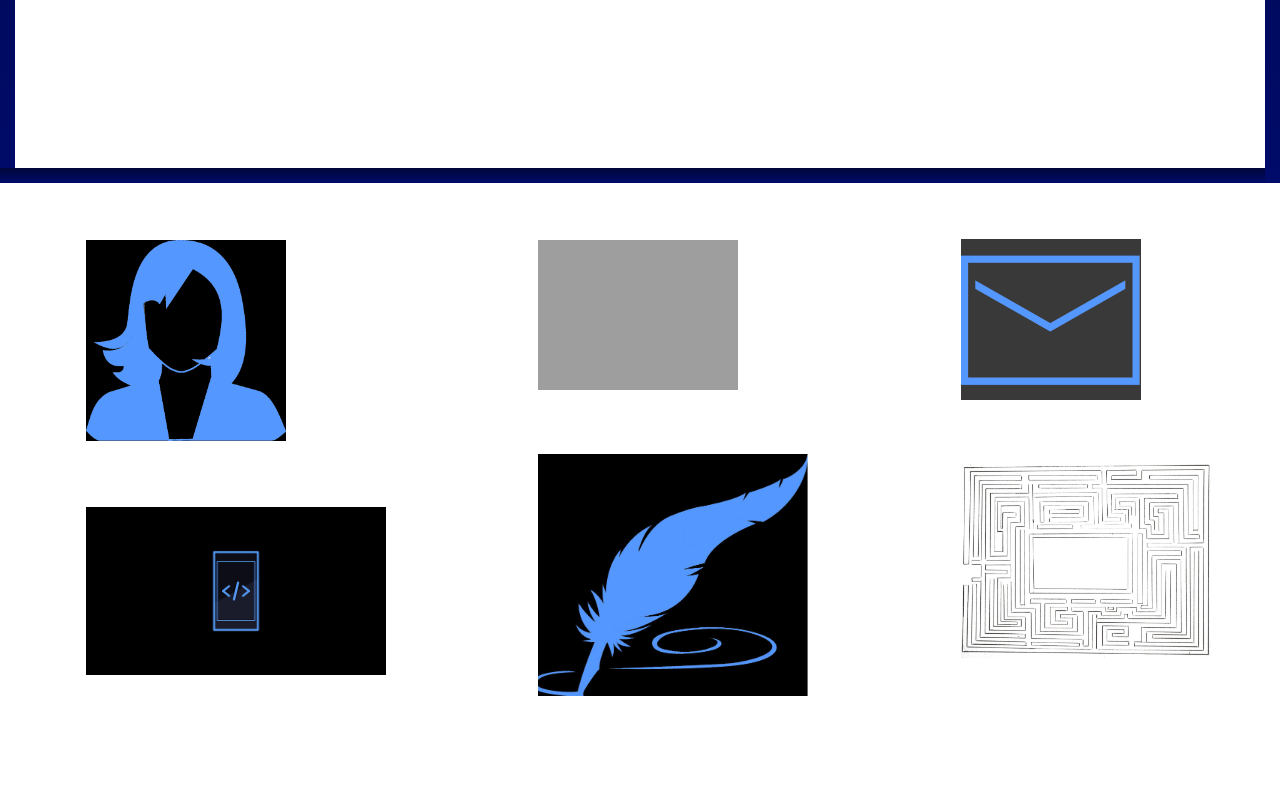
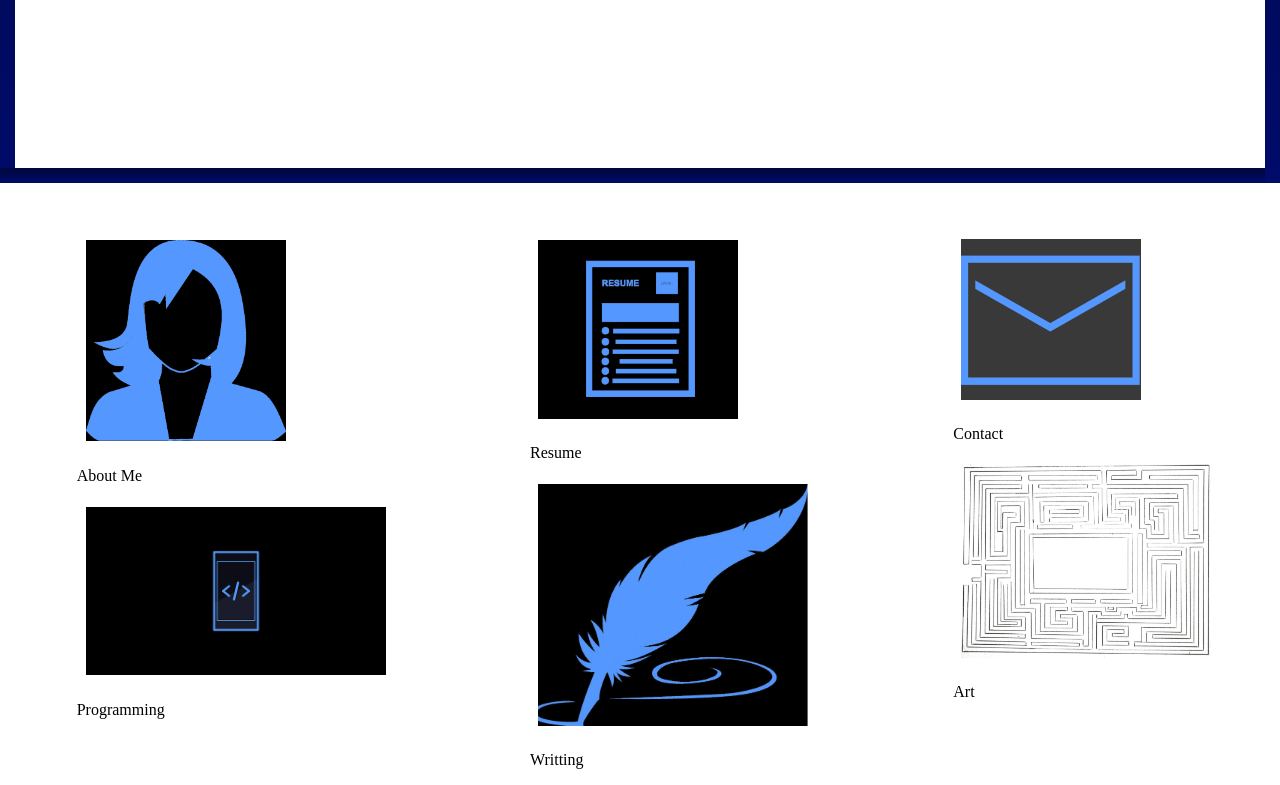
Before and after one commit to varusss/proj1, a PHP site: page / in a window 1280 px wide. Shown: the part 617-1402 px from the top of the page. Before the commit the page ends 1313 px from the top, so only its background shows below. Run offline with PHP 8.4, Linux system fonts and the light colour scheme; grey boxes are pictures that could not be loaded.

Commit message:
add more stuff

```diff
--- a/css/style.css
+++ b/css/style.css
@@ -217,9 +217,12 @@ nav ul {
     margin: 0 auto;
 }
 
-.me {
-    opacity: 0;
+.me{
+    color: #000000;
+    background: white;
+    z-index: 1;
 }
+
 
 /*
 .middle{
--- a/index.html
+++ b/index.html
@@ -44,7 +44,7 @@
             <div>
                 <div class="resume">
                     <a href="resume.html">
-                           <img src="img/resume-1.png" alt="" width="200">
+                           <img src="img/resume.png" alt="" width="200">
                         <div class="middle">
                             <p class="me">Resume</p>
                         </div>
@@ -80,6 +80,6 @@
 
 
         </div>
-        <script type="text/javascript" src="js/js.js"></script>
+        <script src="js/js.js"></script>
 </body>
 </html>
```
